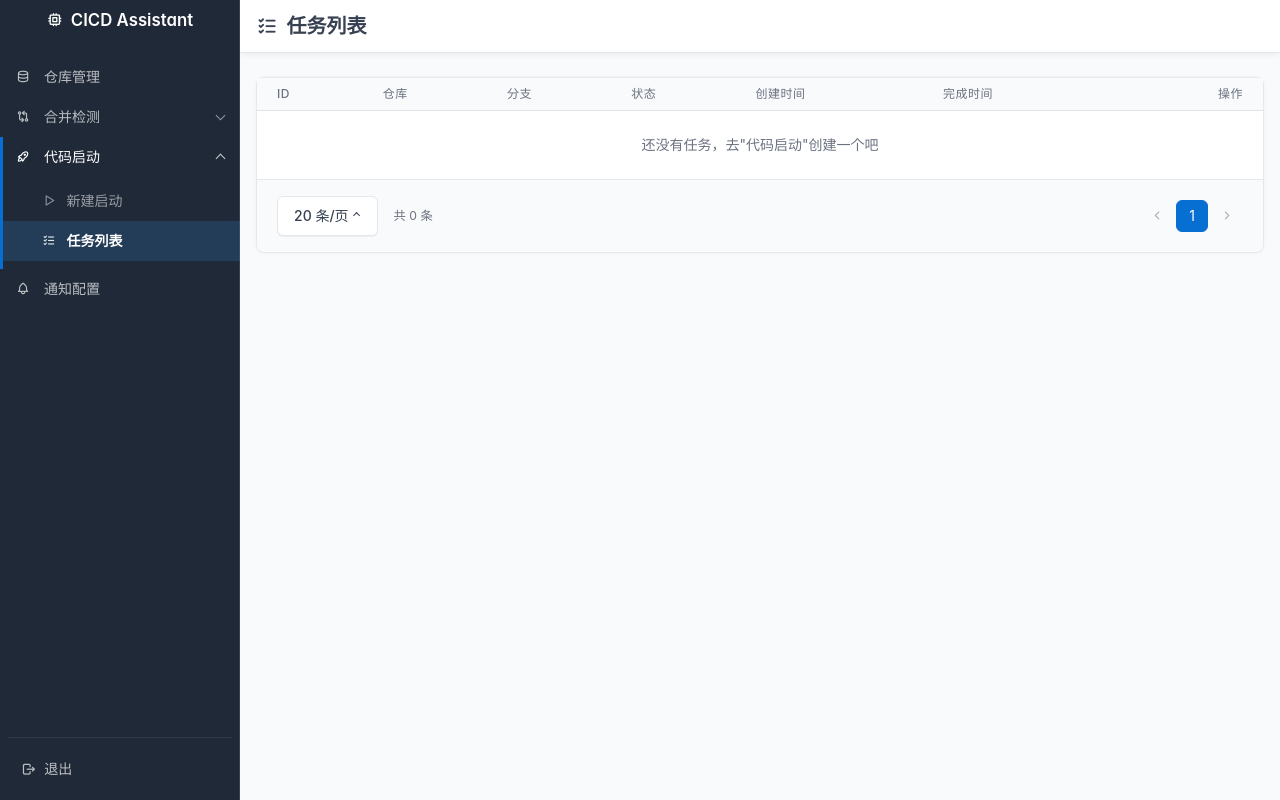
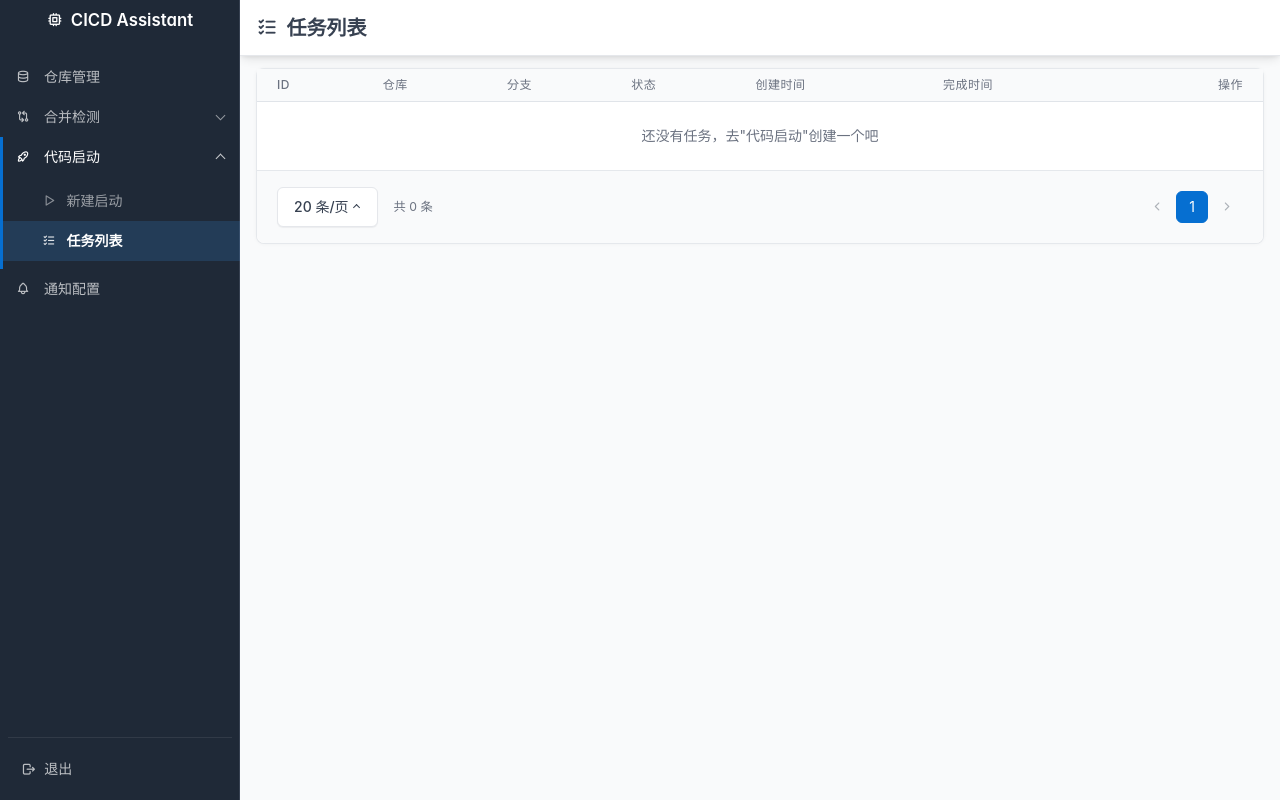
Before and after one commit to HytionKing/cicd-assistant, a Spring Boot app: page /launch/tasks in a window 1280 px wide. Run offline with Spring Boot 4, Linux system fonts and the light colour scheme; the visitor is signed in with stand-in values (Sample User, id 1); data that the repository does not hold is empty; some of the project's set-up classes (security, data sources, template engines, error pages and the like) are left out, and stand-ins take their place; some libraries are stand-ins or nearby versions.

Commit message:
fix(ui): 加强 sticky 页头的视觉对比
之前 shadow 只有 0.06 透明度太淡，加上 bg-surface 跟卡片白底几乎
相同，sticky 状态和普通状态肉眼看不出区别，用户以为没生效。

- z-index 10 -> 20 确保浮在所有卡片之上
- box-shadow 加强到 0.12 且带偏移，"贴顶栏"和下方内容视觉分层清晰
- padding 0.75 -> 0.85rem 稍高一点
- 显式给 bg 兜底 #ffffff 防某些主题变量为空
- margin-bottom: 0 !important 消除页头与 page-body 间空隙

Co-Authored-By: Claude Opus 4.7 <noreply@anthropic.com>
Claude-Session: https://claude.ai/code/session_01SYCt9iN9iPWTm79P4WbX4z

```diff
--- a/src/main/resources/static/css/app.css
+++ b/src/main/resources/static/css/app.css
@@ -385,17 +385,23 @@
 
 /* 任务列表页的 sticky 页头：滚动列表时标题+筛选条不跟着走。
  * 关键：Tabler 默认给 .page-header 加了 margin-top（page-padding-y），sticky 后会残留
- * 一段空白让人以为没贴顶；上下 padding 自己给足并压掉 margin，视觉才明显。 */
+ * 一段空白让人以为没贴顶；上下 padding 自己给足并压掉 margin，视觉才明显。
+ * 视觉对比：给足以下 shadow + 底边线，让"贴顶栏"和下方卡片一眼分得开。 */
 .page-header.page-header-sticky {
     position: sticky;
     top: 0;
-    z-index: 10;
+    z-index: 20;
     margin-top: 0 !important;
-    padding-top: 0.75rem;
-    padding-bottom: 0.75rem;
-    background-color: var(--tblr-bg-surface);
+    margin-bottom: 0 !important;
+    padding: 0.85rem 0;
+    background-color: var(--tblr-bg-surface, #ffffff);
     border-bottom: 1px solid var(--tblr-border-color);
-    box-shadow: 0 2px 6px rgba(0, 0, 0, 0.06);
+    /* 明显的下沉阴影，避免跟白底卡片粘一起看不出层级 */
+    box-shadow: 0 4px 10px -2px rgba(0, 0, 0, 0.12), 0 2px 4px -1px rgba(0, 0, 0, 0.06);
+}
+/* sticky 页头下的 page-body 靠上一点，让分隔更贴合 */
+.page-header.page-header-sticky + .page-body {
+    margin-top: 0.75rem;
 }
 
 /* 任务详情：同分支多模块合并单元格。右侧加淡分隔线让分组一目了然，
```
